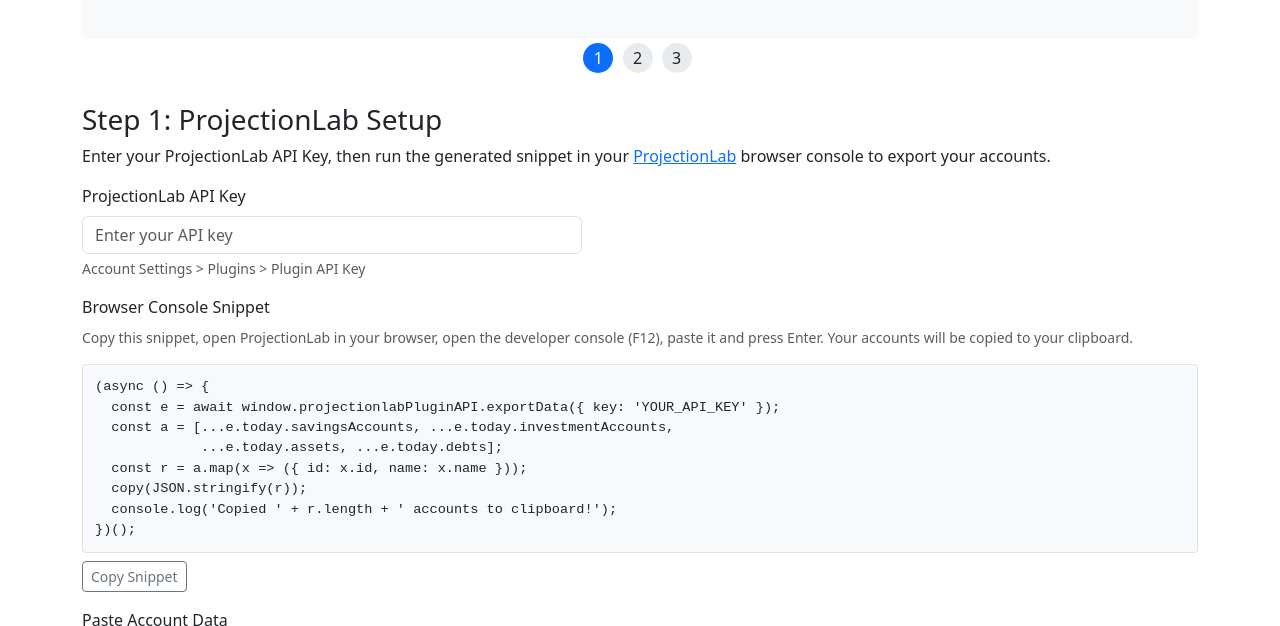
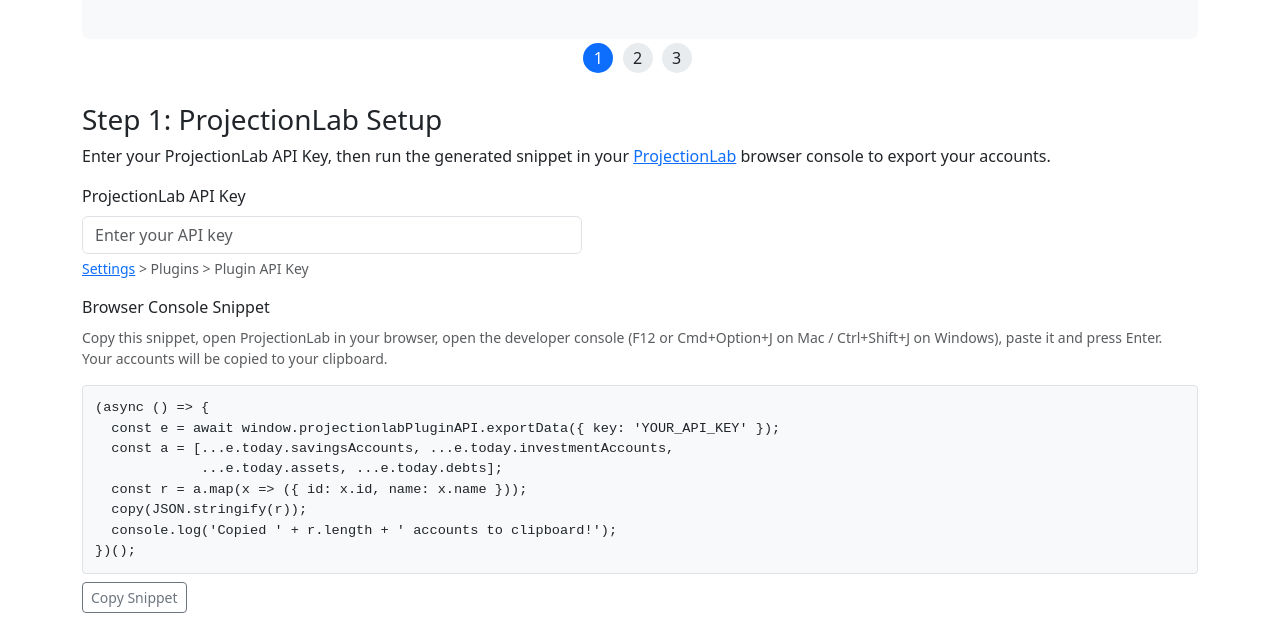
Before and after one commit to georgeck/projectionlab-monarchmoney-import, a website: page index.html in a window 1280 px wide. Shown: the part 139-765 px from the top of the page. Drawn offline with Linux system fonts and the light colour scheme; no server answers.

Commit message:
Improve README accessibility for non-technical users
Restructure docs with prominent MFA callout boxes, Mac/Windows console shortcuts, Download ZIP install option, and a top-level "Syncing Balances" section for daily usage. Add screenshots for setup wizard, developer console, and device UUID steps. Simplify Device UUID as optional with auto-generation fallback, and expand troubleshooting with the common 403 "Please update" error fix.

```diff
--- a/index.html
+++ b/index.html
@@ -84,13 +84,13 @@
         <label for="projectionLabsApiKey" class="form-label">ProjectionLab API Key</label>
         <input type="text" class="form-control" id="projectionLabsApiKey"
                placeholder="Enter your API key" oninput="updateSnippet()">
-        <div class="form-text">Account Settings &gt; Plugins &gt; Plugin API Key</div>
+        <div class="form-text"><a href="https://app.projectionlab.com/settings">Settings</a> &gt; Plugins &gt; Plugin API Key</div>
     </div>
 
     <div class="mb-3">
         <label class="form-label">Browser Console Snippet</label>
         <p class="text-muted small">Copy this snippet, open ProjectionLab in your browser, open the
-            developer console (F12), paste it and press Enter. Your accounts will be copied to your clipboard.</p>
+            developer console (F12 or Cmd+Option+J on Mac / Ctrl+Shift+J on Windows), paste it and press Enter.<br/>Your accounts will be copied to your clipboard.</p>
         <div class="snippet-box" id="plSnippet"></div>
         <button class="btn btn-sm btn-outline-secondary mt-2" onclick="copySnippet()">Copy Snippet</button>
     </div>
@@ -123,7 +123,7 @@
         <input type="password" class="form-control" id="monarchPassword" placeholder="Monarch password">
     </div>
     <div class="mb-3">
-        <label for="monarchMfa" class="form-label">MFA Secret (optional)</label>
+        <label for="monarchMfa" class="form-label">MFA Secret (Recommended)</label>
         <input type="text" class="form-control" id="monarchMfa"
                placeholder="TOTP secret (the 30+ character code, not the 6-digit code)">
     </div>
```
Also changed, not shown: README.md, images/device_uuid-developer-console.png (added), images/monarch-projectionLab-connector-step2.png (added), images/monarch-projectionLab-connector.png (added), images/projectionlab-developer-console.png (added).
